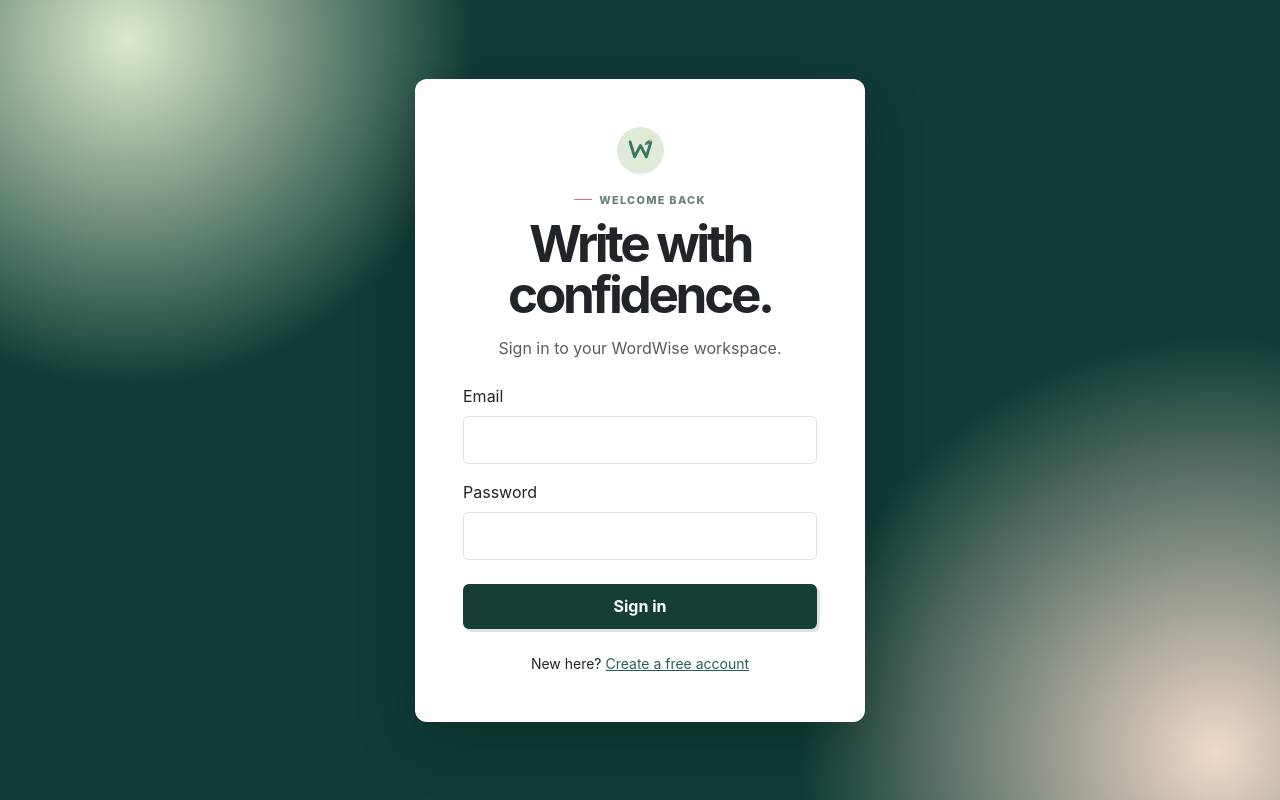
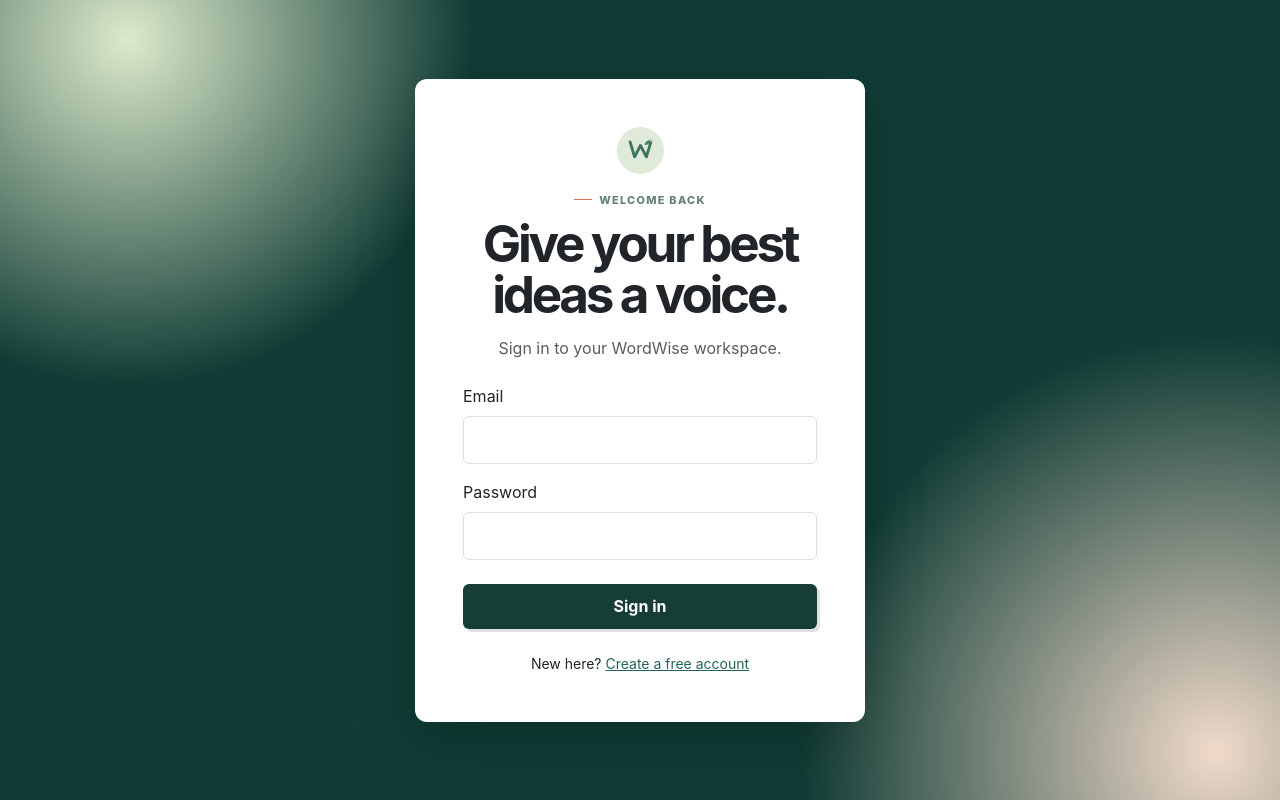
Before and after one commit to prajjwaldubey26/wordwise.content, a React (Create React App) app in the folder frontend/: page /login in a window 1280 px wide. Built offline with nearby package versions, Linux system fonts and the light colour scheme; no server answers.

Commit message:
Describe your change

```diff
--- a/frontend/src/pages/Login.js
+++ b/frontend/src/pages/Login.js
@@ -9,7 +9,7 @@
   const [form, setForm] = useState({ email: '', password: '' }); const [error, setError] = useState(''); const [busy, setBusy] = useState(false);
   const { authenticate } = useAuth(); const navigate = useNavigate();
   const submit = async (event) => { event.preventDefault(); setError(''); setBusy(true); try { const { data } = await client.post('/auth/login', form); authenticate(data); navigate('/dashboard'); } catch (err) { setError(errorMessage(err)); } finally { setBusy(false); } };
-  return <div className="auth-page"><Card className="auth-card"><Card.Body className="p-4 p-md-5"><div className="text-center mb-4"><div className="auth-logo"><LogoMark /></div><p className="eyebrow">WELCOME BACK</p><h1>Write with confidence.</h1><p className="text-muted">Sign in to your WordWise workspace.</p></div>{error && <Alert variant="danger">{error}</Alert>}
+  return <div className="auth-page"><Card className="auth-card"><Card.Body className="p-4 p-md-5"><div className="text-center mb-4"><div className="auth-logo"><LogoMark /></div><p className="eyebrow">WELCOME BACK</p><h1>Give your best ideas a voice.</h1><p className="text-muted">Sign in to your WordWise workspace.</p></div>{error && <Alert variant="danger">{error}</Alert>}
     <Form onSubmit={submit}><Form.Group className="mb-3"><Form.Label>Email</Form.Label><Form.Control type="email" required value={form.email} onChange={(e) => setForm({ ...form, email: e.target.value })} /></Form.Group><Form.Group className="mb-4"><Form.Label>Password</Form.Label><Form.Control type="password" required value={form.password} onChange={(e) => setForm({ ...form, password: e.target.value })} /></Form.Group><Button className="w-100 primary-button" type="submit" disabled={busy}>{busy ? 'Signing in…' : 'Sign in'}</Button></Form>
     <p className="text-center small mt-4 mb-0">New here? <Link to="/register">Create a free account</Link></p></Card.Body></Card></div>;
 }
```
